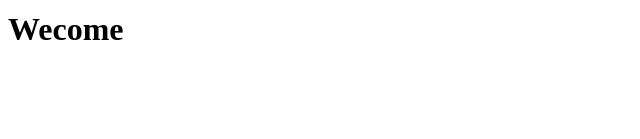
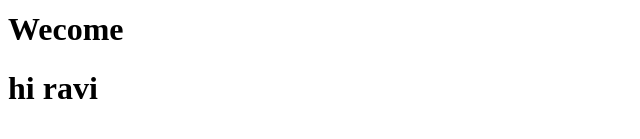
Before and after one commit to Vishal8283/schoolmgt, an Angular app: page /login in a window 1280 px wide. Shown: the part 161-300 px from the top of the page, without its empty margins (0-640 px from the left). Built offline with nearby package versions, Linux system fonts and the light colour scheme.

Commit message:
Update login.component.html
login changes

```diff
--- a/src/app/login/login.component.html
+++ b/src/app/login/login.component.html
@@ -3,3 +3,5 @@
 <h1>Wecome</h1>
 <h1>Wecome</h1>
 <h1>Wecome</h1>
+
+<h1>hi ravi</h1>
```
